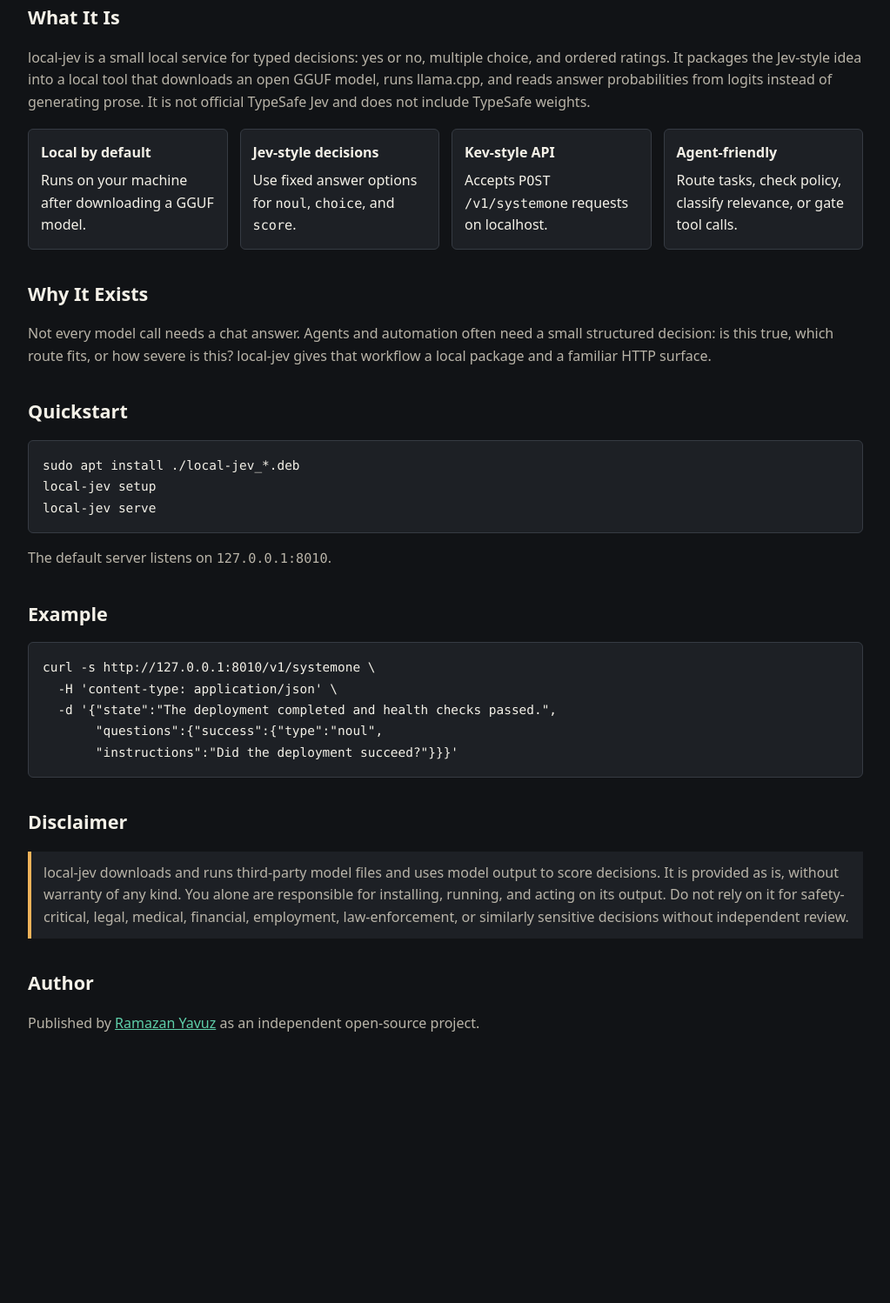
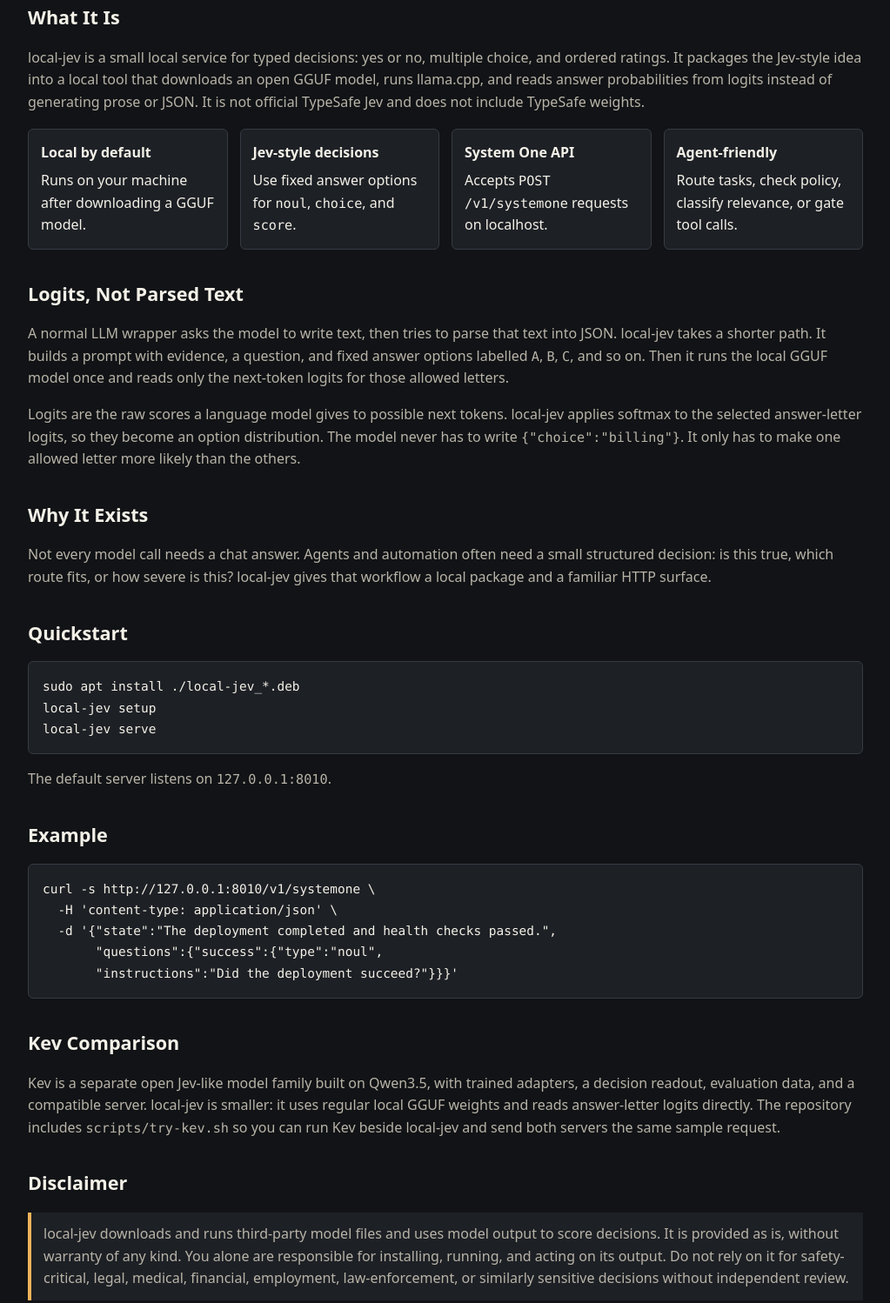
Before and after one commit to ra-yavuz/local-jev, a plain HTML site: page docs/index.html in a window 1280 px wide. Shown: the part 302-1800 px from the top of the page at 87% size, without its empty margins (128-1151 px from the left). Before the commit the page ends 1571 px from the top, so only its background shows below. Drawn offline with Linux system fonts and the light colour scheme.

Commit message:
Explain logit scoring and add Kev helper

```diff
--- a/docs/index.html
+++ b/docs/index.html
@@ -122,15 +122,35 @@
         local-jev is a small local service for typed decisions: yes or no,
         multiple choice, and ordered ratings. It packages the Jev-style idea
         into a local tool that downloads an open GGUF model, runs llama.cpp,
-        and reads answer probabilities from logits instead of generating prose.
-        It is not official TypeSafe Jev and does not include TypeSafe weights.
+        and reads answer probabilities from logits instead of generating prose
+        or JSON. It is not official TypeSafe Jev and does not include TypeSafe
+        weights.
       </p>
       <div class="grid">
         <div class="item"><strong>Local by default</strong><span>Runs on your machine after downloading a GGUF model.</span></div>
         <div class="item"><strong>Jev-style decisions</strong><span>Use fixed answer options for <code>noul</code>, <code>choice</code>, and <code>score</code>.</span></div>
-        <div class="item"><strong>Kev-style API</strong><span>Accepts <code>POST /v1/systemone</code> requests on localhost.</span></div>
+        <div class="item"><strong>System One API</strong><span>Accepts <code>POST /v1/systemone</code> requests on localhost.</span></div>
         <div class="item"><strong>Agent-friendly</strong><span>Route tasks, check policy, classify relevance, or gate tool calls.</span></div>
       </div>
+    </section>
+
+    <section>
+      <h2>Logits, Not Parsed Text</h2>
+      <p>
+        A normal LLM wrapper asks the model to write text, then tries to parse
+        that text into JSON. local-jev takes a shorter path. It builds a prompt
+        with evidence, a question, and fixed answer options labelled
+        <code>A</code>, <code>B</code>, <code>C</code>, and so on. Then it runs
+        the local GGUF model once and reads only the next-token logits for
+        those allowed letters.
+      </p>
+      <p>
+        Logits are the raw scores a language model gives to possible next
+        tokens. local-jev applies softmax to the selected answer-letter logits,
+        so they become an option distribution. The model never has to write
+        <code>{"choice":"billing"}</code>. It only has to make one allowed
+        letter more likely than the others.
+      </p>
     </section>
 
     <section>
@@ -161,6 +181,18 @@
     </section>
 
     <section>
+      <h2>Kev Comparison</h2>
+      <p>
+        Kev is a separate open Jev-like model family built on Qwen3.5, with
+        trained adapters, a decision readout, evaluation data, and a compatible
+        server. local-jev is smaller: it uses regular local GGUF weights and
+        reads answer-letter logits directly. The repository includes
+        <code>scripts/try-kev.sh</code> so you can run Kev beside local-jev and
+        send both servers the same sample request.
+      </p>
+    </section>
+
+    <section>
       <h2>Disclaimer</h2>
       <p class="notice">
         local-jev downloads and runs third-party model files and uses model
```
Also changed, not shown: 7 other files.
